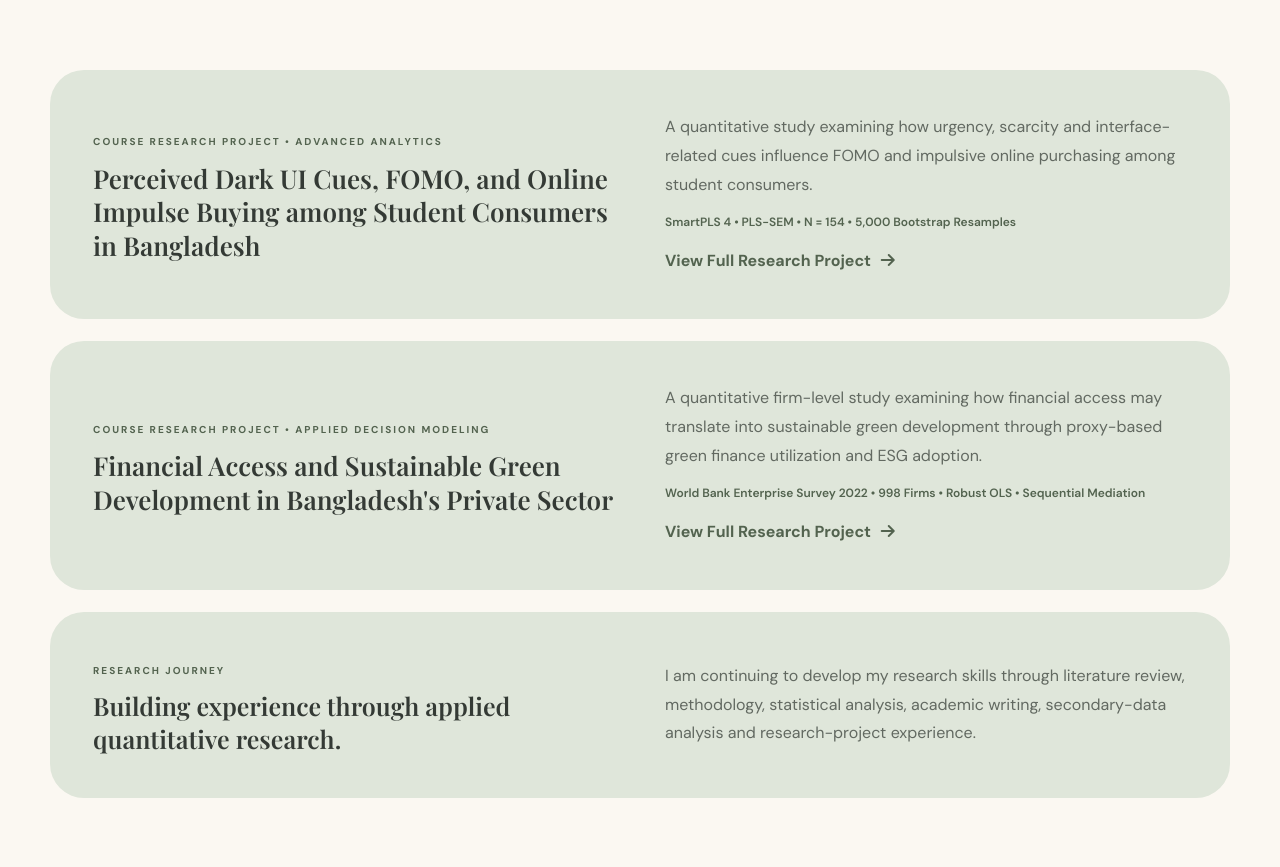
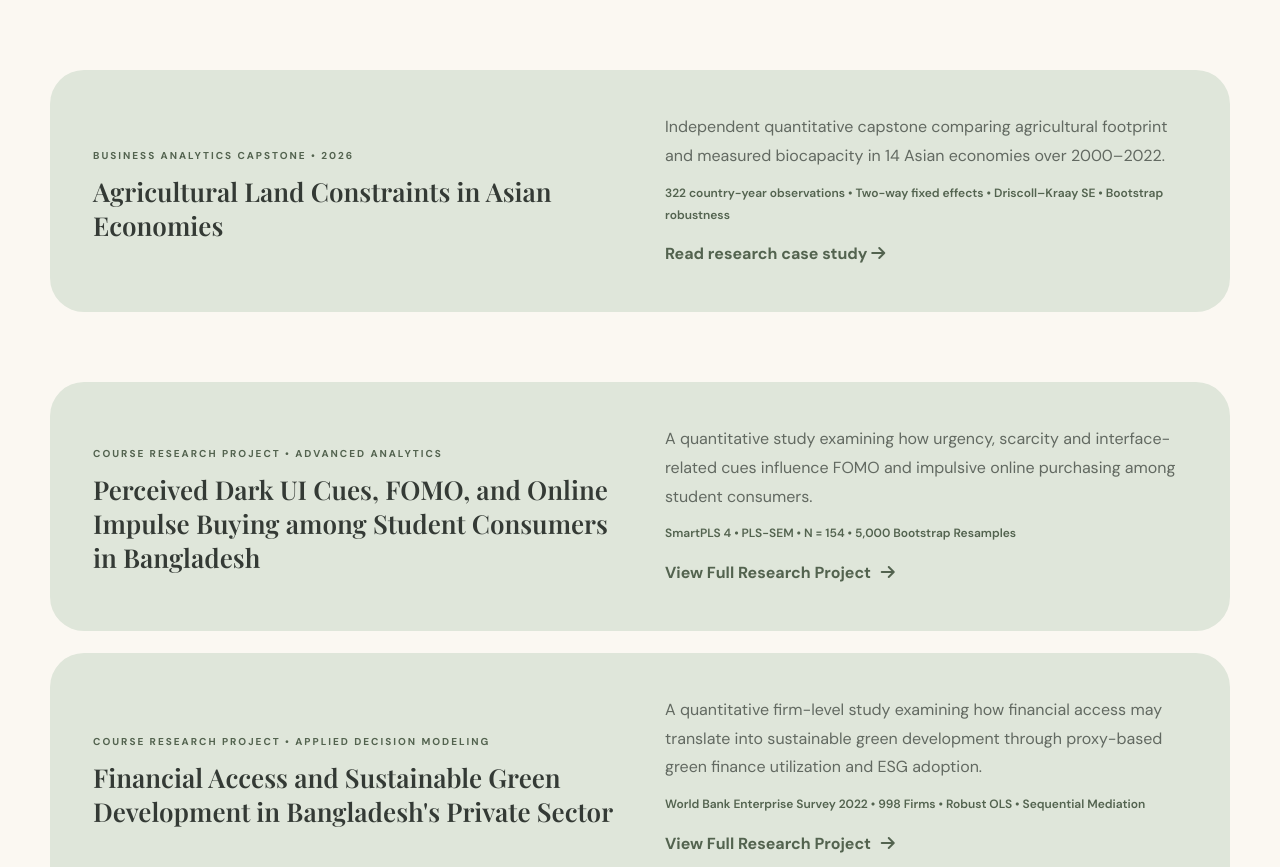
Before and after one commit to marufa4412/my-blog, a plain HTML site: page index.html in a window 1280 px wide. Shown: the part 6609-7476 px from the top of the page. Drawn offline with nearby package versions, Linux system fonts and the light colour scheme; a web font is replaced by a local one.

Commit message:
Feature independent agricultural land capstone on research homepage

```diff
--- a/index.html
+++ b/index.html
@@ -1201,6 +1201,32 @@
 
 
 
+                <!-- Independent capstone research -->
+                <a href="research/agricultural-land/index.html"
+                   class="research-note reveal"
+                   style="margin-bottom: 22px; text-decoration: none; color: inherit;"
+                   aria-label="View Agricultural Land Constraints capstone research case study">
+                    <div>
+                        <span>Business Analytics Capstone • 2026</span>
+                        <h3 style="font-size:26px;line-height:1.3;margin-top:8px;">
+                            Agricultural Land Constraints in Asian Economies
+                        </h3>
+                    </div>
+                    <div>
+                        <p>Independent quantitative capstone comparing agricultural
+                           footprint and measured biocapacity in 14 Asian economies
+                           over 2000–2022.</p>
+                        <p style="margin-top:12px;font-size:12px;font-weight:600;color:#53634f;">
+                            322 country-year observations • Two-way fixed effects
+                            • Driscoll–Kraay SE • Bootstrap robustness
+                        </p>
+                        <p style="margin-top:14px;font-weight:700;color:#53634f;">
+                            Read research case study
+                            <i class="fa-solid fa-arrow-right" aria-hidden="true"></i>
+                        </p>
+                    </div>
+                </a>
+
                 <!-- Research Project 1 -->
 
                 <a
```
